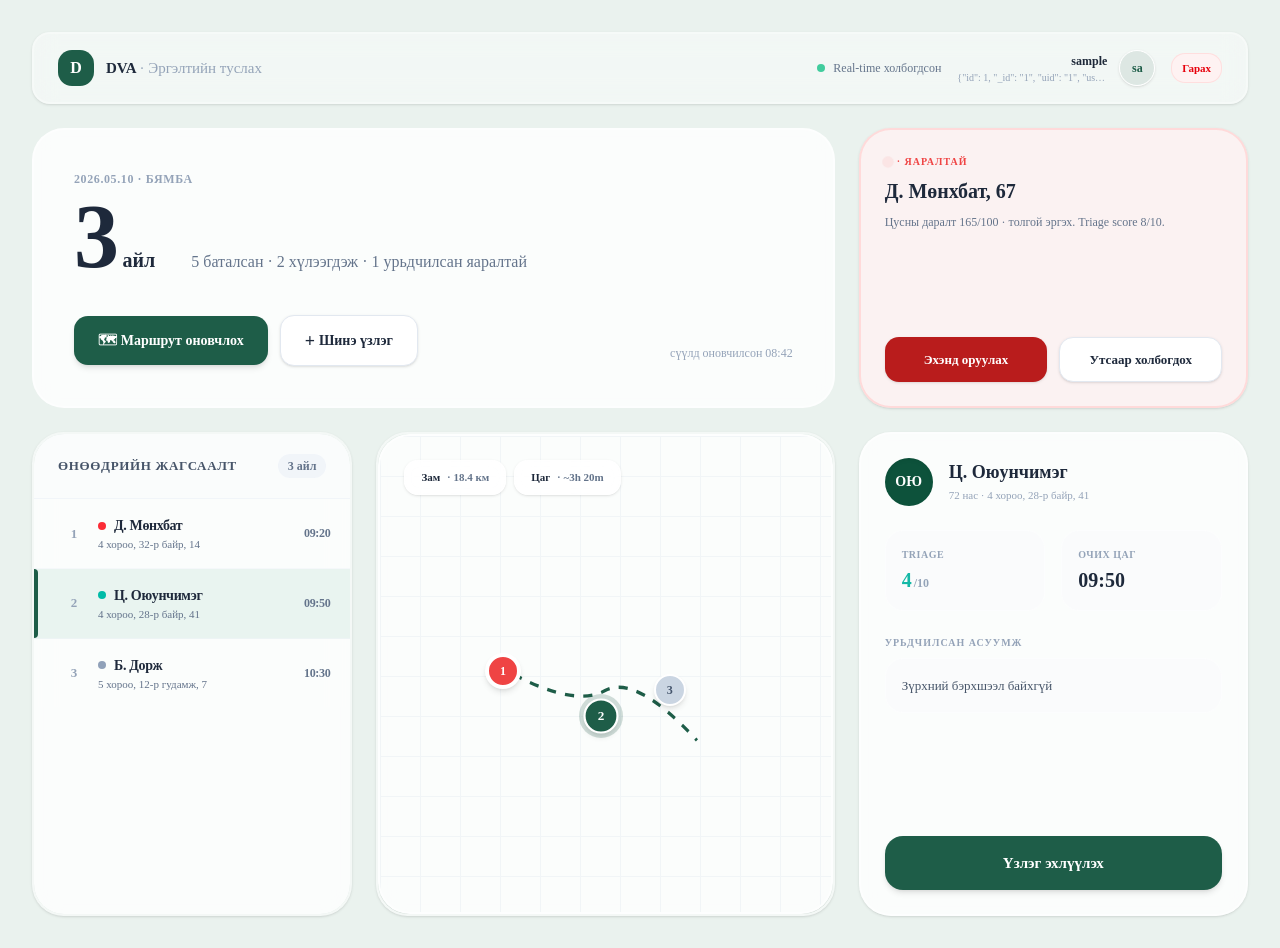
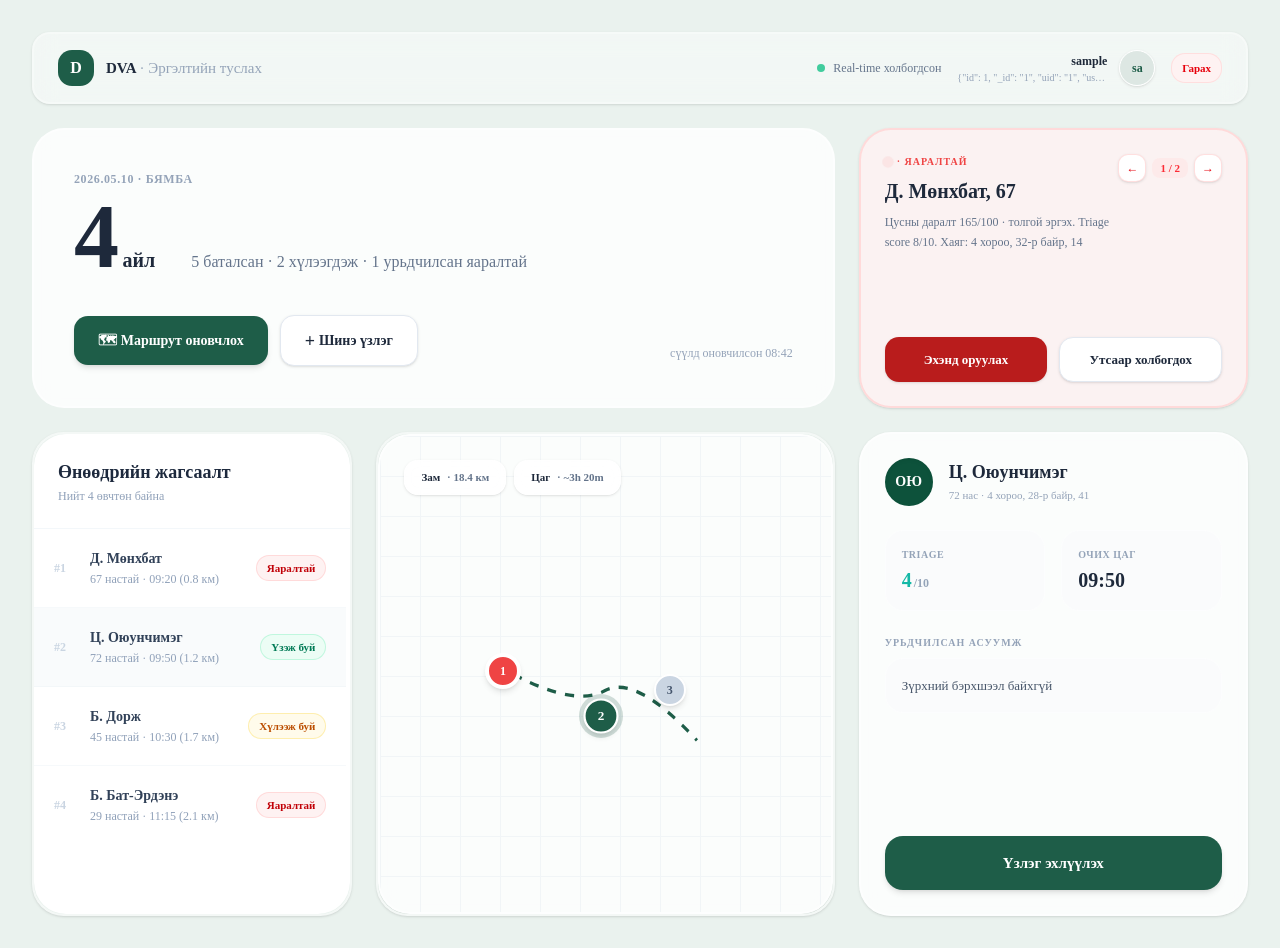
Before and after one commit to NarantsogtB/grow-with-google-team, a Next.js app in the folder client/: page / in a window 1280 px wide. Built offline with nearby package versions, Linux system fonts and the light colour scheme; sample sign-in values are in the browser's storage.

Commit message:
feat: stabilize auth flow, fix hydration/lint errors, and finalize UI layouts

```diff
--- a/client/app/page.tsx
+++ b/client/app/page.tsx
@@ -1,6 +1,6 @@
 "use client";
 
-import { useState } from "react";
+import { useState, useEffect } from "react";
 import { usePatients, Patient } from "@/hooks/use-patients";
 import { Header } from "@/components/header";
 import { StatsCard } from "@/components/dashboard/stats-card";
@@ -11,9 +11,42 @@ import { PatientMap } from "@/components/patient/patient-map";
 import { ConsultationView } from "@/components/consultation/consultation-view";
 
 export default function Dashboard() {
-  const { patients, loading, fallbackData } = usePatients();
-  const [selectedPatient, setSelectedPatient] = useState<Patient | null>(fallbackData[1]);
+  const { patients: hookPatients, loading, setPatients, fallbackData } = usePatients();
+
+  // Анхны стейтийг хоосон массив эсвэл fallback-оор эхлүүлнэ
+  const [patients, setLocalPatients] = useState<Patient[]>(fallbackData || []);
+  const [selectedPatient, setSelectedPatient] = useState<Patient | null>(null);
   const [isConsulting, setIsConsulting] = useState(false);
+
+  // Хэрэв hook дата өөрчлөгдвөл (Нэвтэрч орж ирэх үед) стейтийг шууд шинэчилнэ
+  useEffect(() => {
+    if (hookPatients && hookPatients.length > 0) {
+      const timer = setTimeout(() => {
+        setLocalPatients(hookPatients);
+        if (!selectedPatient) {
+          setSelectedPatient(hookPatients[1] || hookPatients[0]);
+        }
+      }, 0);
+      return () => clearTimeout(timer);
+    }
+  }, [hookPatients, selectedPatient]);
+
+  const handleMoveToTop = (patientId: string | number) => {
+    const id = Number(patientId);
+    const targetIndex = patients.findIndex((p) => p.id === id);
+    if (targetIndex === -1) return;
+
+    const updated = [...patients];
+    const [targetPatient] = updated.splice(targetIndex, 1);
+    const newOrder = [targetPatient, ...updated];
+
+    // Локал болон хуукны стейтийг хоёуланг нь шинэчилнэ
+    setLocalPatients(newOrder);
+    if (typeof setPatients === "function") {
+      setPatients(newOrder);
+    }
+    setSelectedPatient(targetPatient);
+  };
 
   if (loading) {
     return (
@@ -36,25 +69,47 @@ export default function Dashboard() {
     <div className="min-h-screen bg-[#eaf2ee] p-4 lg:p-8 font-sans text-[#334155] antialiased">
       <Header />
 
-      {/* Үндсэн div */}
       <div className="flex flex-col gap-6">
-
-        {/* 🌟 1. ДЭЭД ТАЛ (StatsCard болон UrgentCard) */}
         <div className="grid grid-cols-1 lg:grid-cols-12 gap-6 items-stretch">
           <div className="lg:col-span-8 flex flex-col">
             <StatsCard totalPatients={patients.length} />
           </div>
           <div className="lg:col-span-4 flex flex-col">
-            <UrgentCard />
+            {(() => {
+              const urgentList = patients
+                .filter((p) => p.status === "urgent")
+                .map((p) => ({
+                  id: p.id.toString(),
+                  name: p.name,
+                  age: p.age,
+                  description: `${p.preliminaryNote} Triage score ${p.triageScore}/10. Хаяг: ${p.address}`,
+                  phone: "99112235",
+                }));
+
+              const finalUrgentList = urgentList.length > 0
+                ? urgentList
+                : patients[0]
+                  ? [{
+                      id: patients[0].id.toString(),
+                      name: patients[0].name,
+                      age: patients[0].age,
+                      description: `${patients[0].preliminaryNote} Triage score ${patients[0].triageScore}/10. Хаяг: ${patients[0].address}`,
+                      phone: "99112235"
+                    }]
+                  : [];
+
+              return (
+                <UrgentCard
+                  urgentPatients={finalUrgentList}
+                  onMoveToTop={handleMoveToTop}
+                />
+              );
+            })()}
           </div>
         </div>
 
-        {/* 🌟 2. ДООД ТАЛ (Жагсаалт, Зураг болон Үндсэн Карт) */}
         <div className="grid grid-cols-1 lg:grid-cols-12 gap-6 items-stretch">
-
-          {/* Зүүн талын дэд div */}
           <div className="lg:col-span-8 grid grid-cols-1 md:grid-cols-12 gap-6 items-stretch">
-
             <div className="md:col-span-5 border-2 border-white/50 rounded-[32px] overflow-hidden flex flex-col shadow-sm">
               <PatientItemList
                 patients={patients}
@@ -62,23 +117,17 @@ export default function Dashboard() {
                 onSelectPatient={setSelectedPatient}
               />
             </div>
-
             <div className="md:col-span-7 border-2 border-white/50 rounded-[32px] overflow-hidden flex flex-col shadow-sm">
               <PatientMap patients={patients} selectedPatient={selectedPatient} />
             </div>
-
           </div>
-
-          {/* Баруун талын дэд div (Үндсэн карт) */}
           <div className="lg:col-span-4 flex flex-col">
             <PatientMainCard
               selectedPatient={selectedPatient}
               onStartConsultation={() => setIsConsulting(true)}
             />
           </div>
-
         </div>
-
       </div>
     </div>
   );
--- a/client/components/dashboard/urgent-card.tsx
+++ b/client/components/dashboard/urgent-card.tsx
@@ -1,24 +1,94 @@
 "use client";
 
-export function UrgentCard() {
+import { useState } from "react";
+
+interface UrgentPatient {
+  id: string;
+  name: string;
+  age: number;
+  description: string;
+  phone?: string;
+}
+
+interface UrgentCardProps {
+  urgentPatients: UrgentPatient[];
+  onMoveToTop: (id: string) => void;
+}
+
+export function UrgentCard({
+  urgentPatients = [],
+  onMoveToTop,
+}: UrgentCardProps) {
+  const [currentIndex, setCurrentIndex] = useState(0);
+
+  if (urgentPatients.length === 0) {
+    return (
+      <div className="bg-[#fdf2f2]/90 backdrop-blur-md p-6 rounded-[32px] border-2 border-red-200/60 shadow-sm flex items-center justify-center min-h-[280px] w-full">
+        <p className="text-slate-400 text-sm font-medium">Яаралтай дуудлага байхгүй</p>
+      </div>
+    );
+  }
+
+  const currentPatient = urgentPatients[currentIndex];
+  const phone = currentPatient.phone || "99112235";
+
+  const handlePrev = () => {
+    setCurrentIndex((prev) => (prev === 0 ? urgentPatients.length - 1 : prev - 1));
+  };
+
+  const handleNext = () => {
+    setCurrentIndex((prev) => (prev === urgentPatients.length - 1 ? 0 : prev + 1));
+  };
+
   return (
-    <div className="bg-[#fdf2f2]/90 backdrop-blur-md p-6 rounded-[32px] border-2 border-red-200/60 shadow-sm flex flex-col justify-between min-h-[280px] w-full">
-      <div>
+    <div className="bg-[#fdf2f2]/90 backdrop-blur-md p-6 rounded-[32px] border-2 border-red-200/60 shadow-sm flex flex-col justify-between min-h-[280px] w-full relative group">
+
+      {urgentPatients.length > 1 && (
+        <div className="absolute top-6 right-6 flex items-center gap-1.5 z-10">
+          <button
+            onClick={handlePrev}
+            className="w-7 h-7 rounded-lg bg-white border border-red-200/60 flex items-center justify-center text-red-600 hover:bg-red-50 text-xs font-black transition-all shadow-sm cursor-pointer"
+          >
+            &larr;
+          </button>
+          <span className="text-[11px] font-bold text-red-500 bg-red-100/50 px-2 py-0.5 rounded-md min-w-[35px] text-center">
+            {currentIndex + 1} / {urgentPatients.length}
+          </span>
+          <button
+            onClick={handleNext}
+            className="w-7 h-7 rounded-lg bg-white border border-red-200/60 flex items-center justify-center text-red-600 hover:bg-red-50 text-xs font-black transition-all shadow-sm cursor-pointer"
+          >
+            &rarr;
+          </button>
+        </div>
+      )}
+
+      <div className="pr-24">
         <p className="text-[#ef4444] text-[10px] font-black uppercase tracking-widest mb-2 flex items-center gap-1.5">
           <span className="w-1.5 h-1.5 rounded-full bg-[#ef4444] animate-ping"></span> · ЯАРАЛТАЙ
         </p>
-        <h3 className="font-black text-xl text-[#1e293b]">Д. Мөнхбат, 67</h3>
-        <p className="text-[12px] text-[#64748b] font-medium leading-relaxed mt-2">
-          Цусны даралт 165/100 · толгой эргэх. Triage score 8/10.
+        <h3 className="font-black text-xl text-[#1e293b] truncate">
+          {currentPatient.name}, {currentPatient.age}
+        </h3>
+        <p className="text-[12px] text-[#64748b] font-medium leading-relaxed mt-2 line-clamp-4 min-h-[72px]">
+          {currentPatient.description}
         </p>
       </div>
+
       <div className="grid grid-cols-2 gap-3 mt-4">
-        <button className="bg-[#b91c1c] hover:bg-[#991b1b] text-white py-3 rounded-xl font-bold text-[13px] shadow-sm transition-all">
+        <button
+          onClick={() => onMoveToTop(currentPatient.id)}
+          className="bg-[#b91c1c] hover:bg-[#991b1b] text-white py-3 rounded-xl font-bold text-[13px] shadow-sm transition-all cursor-pointer"
+        >
           Эхэнд оруулах
         </button>
-        <button className="bg-white hover:bg-slate-50 text-[#1e293b] py-3 rounded-xl font-bold text-[13px] border border-slate-200 shadow-sm transition-all">
+
+        <a
+          href={`tel:${phone}`}
+          className="bg-white hover:bg-slate-50 text-[#1e293b] py-3 rounded-xl font-bold text-[13px] border border-slate-200 shadow-sm transition-all text-center flex items-center justify-center cursor-pointer"
+        >
           Утсаар холбогдох
-        </button>
+        </a>
       </div>
     </div>
   );
--- a/client/components/patient/patient-item-list.tsx
+++ b/client/components/patient/patient-item-list.tsx
@@ -13,73 +13,61 @@ export function PatientItemList({
   selectedPatient,
   onSelectPatient,
 }: PatientItemListProps) {
+
+  // Төлөвөөс хамаарч өнгийг динамикаар оноох шидэт функц
+  const getStatusStyles = (status: Patient["status"]) => {
+    switch (status) {
+      case "urgent": return "bg-red-50 text-red-700 border-red-200/60";
+      case "active": return "bg-emerald-50 text-emerald-700 border-emerald-200/60";
+      case "completed": return "bg-slate-50 text-slate-500 border-slate-200/60";
+      default: return "bg-amber-50 text-amber-700 border-amber-200/60";
+    }
+  };
+
+  const getStatusLabel = (status: Patient["status"]) => {
+    switch (status) {
+      case "urgent": return "Яаралтай";
+      case "active": return "Үзэж буй";
+      case "completed": return "Үзсэн";
+      default: return "Хүлээж буй";
+    }
+  };
+
   return (
-    <div className="bg-white/80 backdrop-blur-md h-full flex flex-col flex-1">
-      {/* Жагсаалтын толгой хэсэг */}
-      <div className="px-6 py-5 border-b border-slate-100 flex justify-between items-center bg-slate-50/40">
-        <h3 className="font-black text-[13px] text-[#475569] uppercase tracking-wider">
-          Өнөөдрийн жагсаалт
-        </h3>
-        <span className="text-xs font-bold text-[#64748b] bg-slate-100 px-2.5 py-1 rounded-full">
-          {patients.length} айл
-        </span>
+    <div className="bg-white flex flex-col h-full rounded-[32px] overflow-hidden">
+      {/* Толгой хэсэг */}
+      <div className="p-6 border-b border-slate-100/80">
+        <h3 className="font-black text-lg text-slate-800">Өнөөдрийн жагсаалт</h3>
+        <p className="text-xs font-medium text-slate-400 mt-0.5">Нийт {patients.length} өвчтөн байна</p>
       </div>
 
-      {/* Өвчтөнүүдийн жагсаалт урсдаг хэсэг */}
-      <div className="divide-y divide-slate-100/60 overflow-y-auto flex-1 max-h-[420px]">
+      {/* max-h-[360px] болгож өөрчилснөөр яг 4 хүн дэлгэц дээр бүтэн харагдах ба 5 дахь хүнээс scroll хийнэ */}
+      <div className="divide-y divide-slate-100/60 overflow-y-auto flex-1 max-h-[360px] pr-1 scrollbar-thin scrollbar-thumb-slate-200 scrollbar-track-transparent">
         {patients.map((patient, index) => {
           const isActive = selectedPatient?.id === patient.id;
-
-          // Профайл дээр харагдах өнгөнүүд
-          const statusColors: { [key: number]: string } = {
-            1: "bg-red-500",    // Д. Мөнхбат - Улаан
-            2: "bg-teal-500",   // Ц. Оюунчимэг - Ногоон
-            3: "bg-slate-400",  // Б. Дорж - Саарал
-            4: "bg-teal-500",
-            5: "bg-orange-500",
-            6: "bg-teal-500",
-            7: "bg-teal-500",
-            8: "bg-slate-400"
-          };
-
           return (
             <div
               key={patient.id}
               onClick={() => onSelectPatient(patient)}
-              className={`relative pl-8 pr-5 py-4 flex items-center justify-between cursor-pointer transition-all duration-200 ${
-                isActive
-                  ? "bg-[#e2f0ec]/70" // Идэвхтэй үед зөөлөн ногоон туяатай дэвсгэр
-                  : "hover:bg-slate-50/60 bg-white/10"
+              className={`p-5 flex items-center justify-between cursor-pointer transition-all ${
+                isActive ? "bg-slate-50/80 font-bold" : "hover:bg-slate-50/40"
               }`}
             >
-              {/* Идэвхтэй үед зүүн талд харагдах Босоо Ногоон Зураас */}
-              {isActive && (
-                <div className="absolute left-0 top-0 bottom-0 w-[4px] bg-[#1e5d48] rounded-r-md" />
-              )}
-
               <div className="flex items-center gap-4">
-                {/* Мөрийн дугаар */}
-                <span className="text-[13px] text-[#94a3b8] font-bold w-4 text-center">
-                  {index + 1}
+                <span className="text-xs font-black text-slate-300 w-5">
+                  #{index + 1}
                 </span>
-
-                {/* Өвчтөний мэдээлэл */}
                 <div>
-                  <div className="flex items-center gap-2">
-                    <span className={`w-2 h-2 rounded-full shrink-0 ${statusColors[patient.id] || "bg-slate-400"}`} />
-                    <p className="font-black text-[14px] text-[#1e293b] tracking-tight">
-                      {patient.name}
-                    </p>
-                  </div>
-                  <p className="text-[11px] text-[#64748b] mt-0.5 font-medium leading-tight">
-                    {patient.address}
+                  <h4 className="text-sm font-bold text-slate-700">{patient.name}</h4>
+                  <p className="text-xs font-medium text-slate-400 mt-0.5">
+                    {patient.age} настай · {patient.time} ({patient.distance})
                   </p>
                 </div>
               </div>
 
-              {/* Очих цаг */}
-              <span className="text-xs font-bold text-[#64748b] tracking-tight shrink-0">
-                {patient.time}
+              {/* Зөв тодорхойлогдсон 4 төлөвийн статус */}
+              <span className={`text-[11px] font-bold px-2.5 py-1 rounded-full border ${getStatusStyles(patient.status)}`}>
+                {getStatusLabel(patient.status)}
               </span>
             </div>
           );
--- a/client/hooks/use-patients.ts
+++ b/client/hooks/use-patients.ts
@@ -1,7 +1,5 @@
-// hooks/use-patients.ts
 import { useState, useEffect } from "react";
 
-// Өвчтөний дата төрөл (Type)
 export interface Patient {
   id: number;
   name: string;
@@ -9,13 +7,12 @@ export interface Patient {
   address: string;
   distance: string;
   time: string;
-  status: "urgent" | "active" | "pending";
+  status: "urgent" | "active" | "completed" | "pending";
   triageScore: number;
   preliminaryNote: string;
   coords: { x: number; y: number };
 }
 
-// 🌟 Түр зуурын мок дата
 const fallbackData: Patient[] = [
   {
     id: 1,
@@ -52,33 +49,27 @@ const fallbackData: Patient[] = [
     triageScore: 2,
     preliminaryNote: "Хөл өвдөнө гэсэн",
     coords: { x: 60, y: 30 }
+  },
+  {
+    id: 4,
+    name: "Б. Бат-Эрдэнэ",
+    age: 29,
+    address: "3 хороо, 15-р байр, 22",
+    distance: "2.1 км",
+    time: "11:15",
+    status: "urgent",
+    triageScore: 9,
+    preliminaryNote: "Гэнэт хэвлийгээр хүчтэй өвдсөн, дотор эвгүйрхэнэ.",
+    coords: { x: 30, y: 50 }
   }
 ];
 
 export function usePatients() {
   const [patients, setPatients] = useState<Patient[]>(fallbackData);
-  const [loading, setLoading] = useState(false); // Backend холбохдоо true болгоно (мартаж болохгүй!!!)
+  const [loading] = useState(false); // ЕSLint cascading render алдаанаас сэргийлж setLoading-ийг түр хасав
 
   useEffect(() => {
-    const fetchPatients = async () => {
-      try {
-        // backend бэлэн болоход доорх комментоо нээнэ:
-        /*
-        setLoading(true);
-        const response = await fetch("https://api.your-backend-link.com/patients");
-        if (!response.ok) throw new Error("Сүлжээний алдаа гарлаа");
-        const data = await response.json();
-        setPatients(data);
-        */
-      } catch (error) {
-        console.error("Дата татахад алдаа гарлаа, Mock датаг ашиглаж байна:", error);
-        setPatients(fallbackData);
-      } finally {
-        setLoading(false);
-      }
-    };
-
-    fetchPatients();
+    // Backend бэлэн болоход энд fetch логикоо нээнэ
   }, []);
 
   return { patients, loading, setPatients, fallbackData };
```
Also changed, not shown: client/app/auth-context.tsx (+12 -3 lines), client/app/login/page.tsx (+9 -7 lines), client/components/header.tsx (+17 -2 lines).
